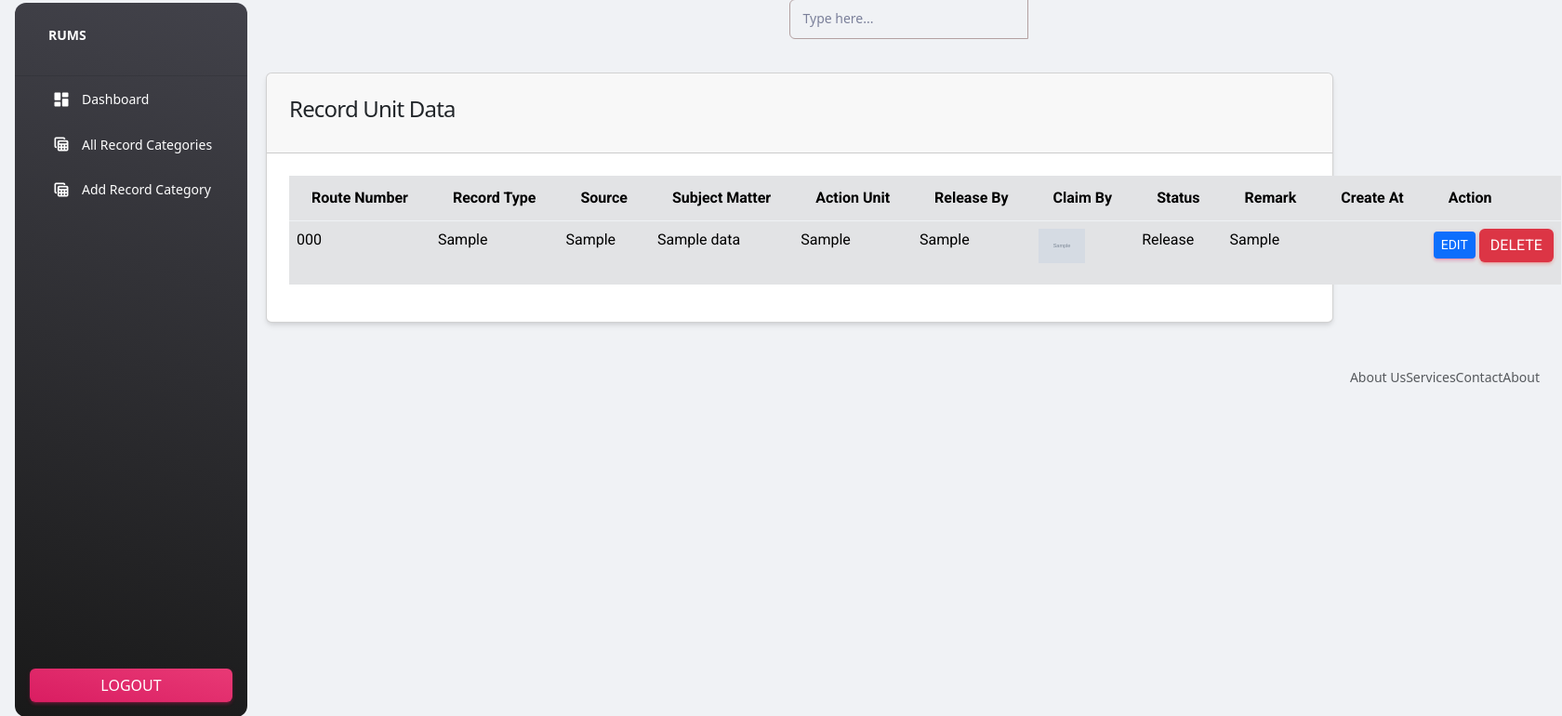
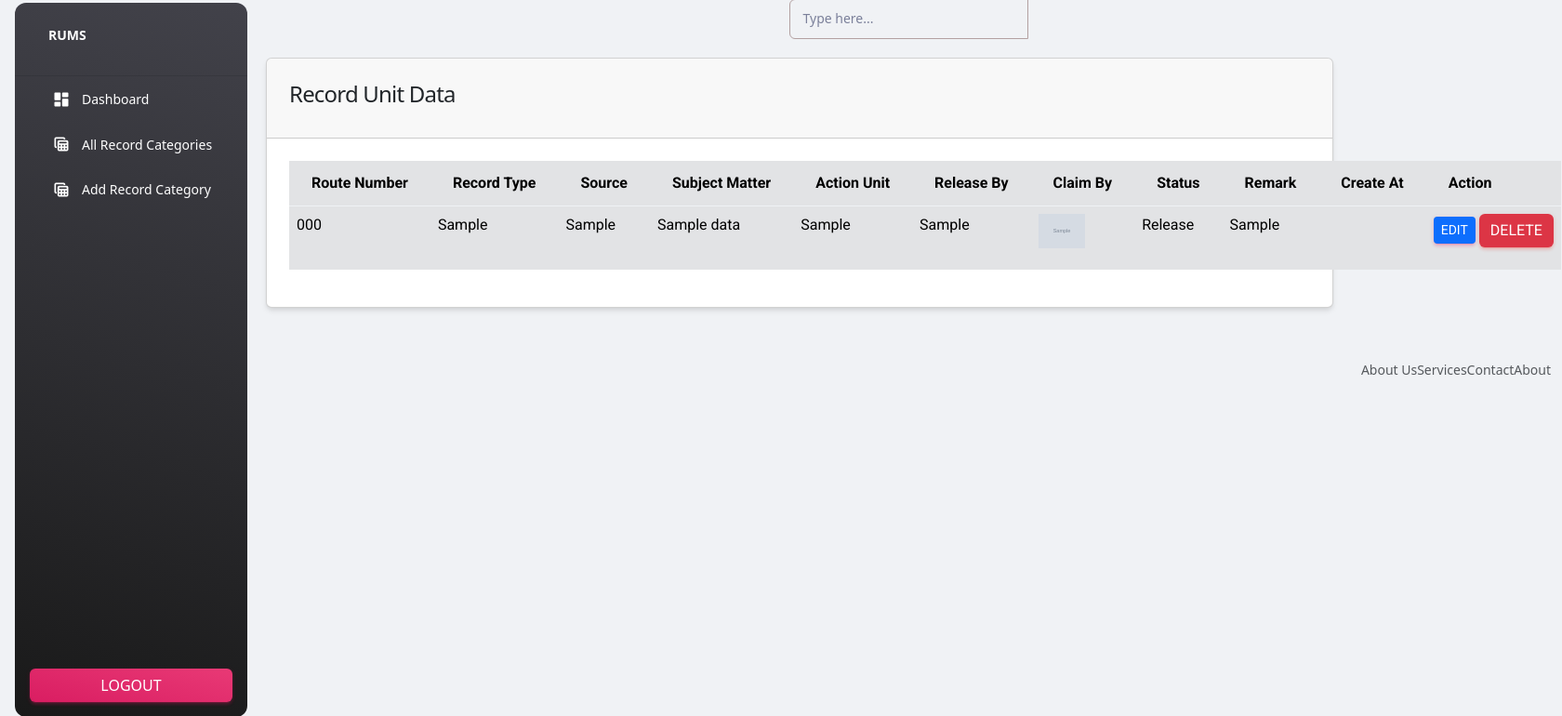
Before and after one commit to vic-reporte/RECORD-MNGT-SYSTEM, a PHP site: page /admin/category.php in a window 1680 px wide. Shown: the part 13-783 px from the top of the page at 93% size. Run offline with PHP 8.4, Linux system fonts and the light colour scheme; the visitor is signed in with stand-in values (Sample User, id 1); tables that the repository leaves empty or names only in its code hold one stand-in row (values such as "Sample post"); grey boxes marked "Sample" are stand-in pictures; data that the repository does not hold is empty; some libraries are stand-ins or nearby versions.

Commit message:
Update admin/category.php, admin/code.php

```diff
--- a/admin/category.php
+++ b/admin/category.php
@@ -4,7 +4,7 @@ include('includes/header.php');
 include('../middleware/adminMiddleware.php');
 ?>
 
-<div class="container-fluid py-4">
+<div class="container-fluid py-2">
     <div class="row">
         <!--div class="col-md-10"-->
         <div class="col-md-10">
@@ -74,9 +74,8 @@ include('../middleware/adminMiddleware.php');
                     </tbody>
                 </table>
               </div>
-            </!div>
+            </div>
         </div>
     </div>
 </div>
-
 <?php include('includes/footer.php'); ?>
--- a/admin/code.php
+++ b/admin/code.php
@@ -140,5 +140,4 @@ else if(isset($_POST['delete_category_btn']))
     }
     $stmt->close();
 }
-
 ?>
```
